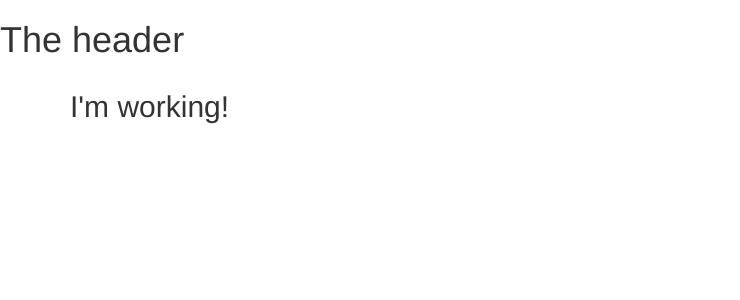
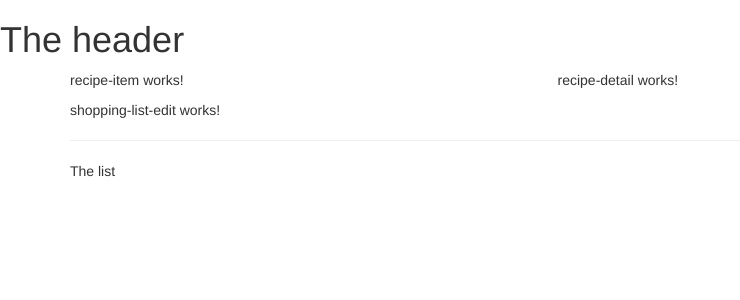
Before and after one commit to gerdfather/cource-angular-complete-guide-2022, an Angular app: page / in a window 1280 px wide. Shown: the top 300 px of the page, without its empty margins (0-740 px from the left). Built offline with nearby package versions, Linux system fonts and the light colour scheme.

Commit message:
49. Using the Components

```diff
--- a/src/app/app.component.html
+++ b/src/app/app.component.html
@@ -2,7 +2,8 @@
 <div class="container">
   <div class="row">
     <div class="col-md-12">
-      <h2>I'm working!</h2>
+      <app-recipes></app-recipes>
+      <app-shopping-list></app-shopping-list>
     </div>
   </div>
 </div>
--- a/src/app/recipes/recipe-list/recipe-list.component.html
+++ b/src/app/recipes/recipe-list/recipe-list.component.html
@@ -1 +1 @@
-<p>recipe-list works!</p>
+<app-recipe-item></app-recipe-item>
--- a/src/app/recipes/recipes.component.html
+++ b/src/app/recipes/recipes.component.html
@@ -1 +1,8 @@
-<p>recipes works!</p>
+<div class="row">
+    <div class="col-md-5">
+        <app-recipe-list></app-recipe-list>
+    </div>
+    <div class="col-md-7">
+        <app-recipe-detail></app-recipe-detail>
+    </div>
+</div>
--- a/src/app/shopping-list/shopping-list.component.html
+++ b/src/app/shopping-list/shopping-list.component.html
@@ -1 +1,7 @@
-<p>shopping-list works!</p>
+<div class="row">
+    <div class="col-xs-10">
+        <app-shopping-list-edit></app-shopping-list-edit>
+        <hr>
+        <p>The list</p>
+    </div>
+</div>
```
